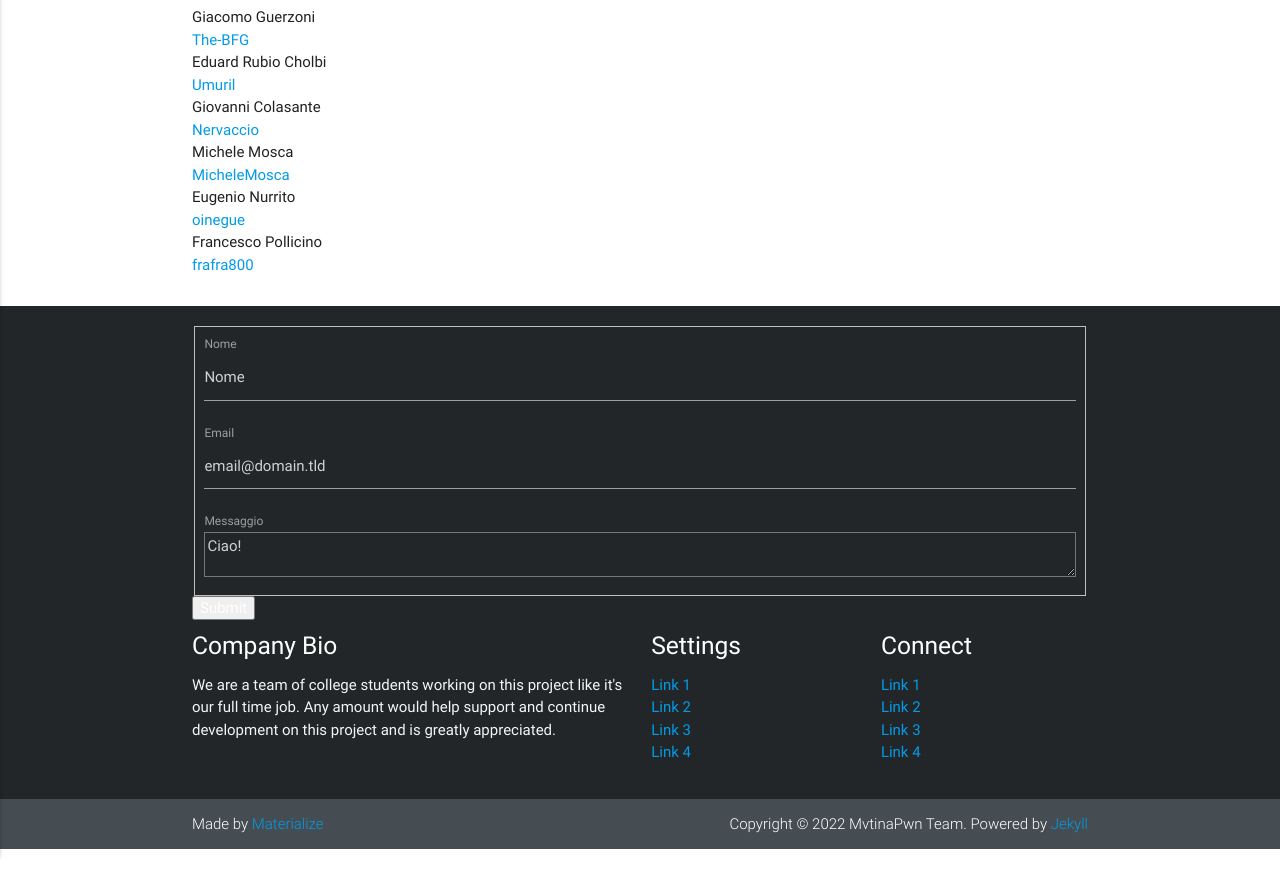
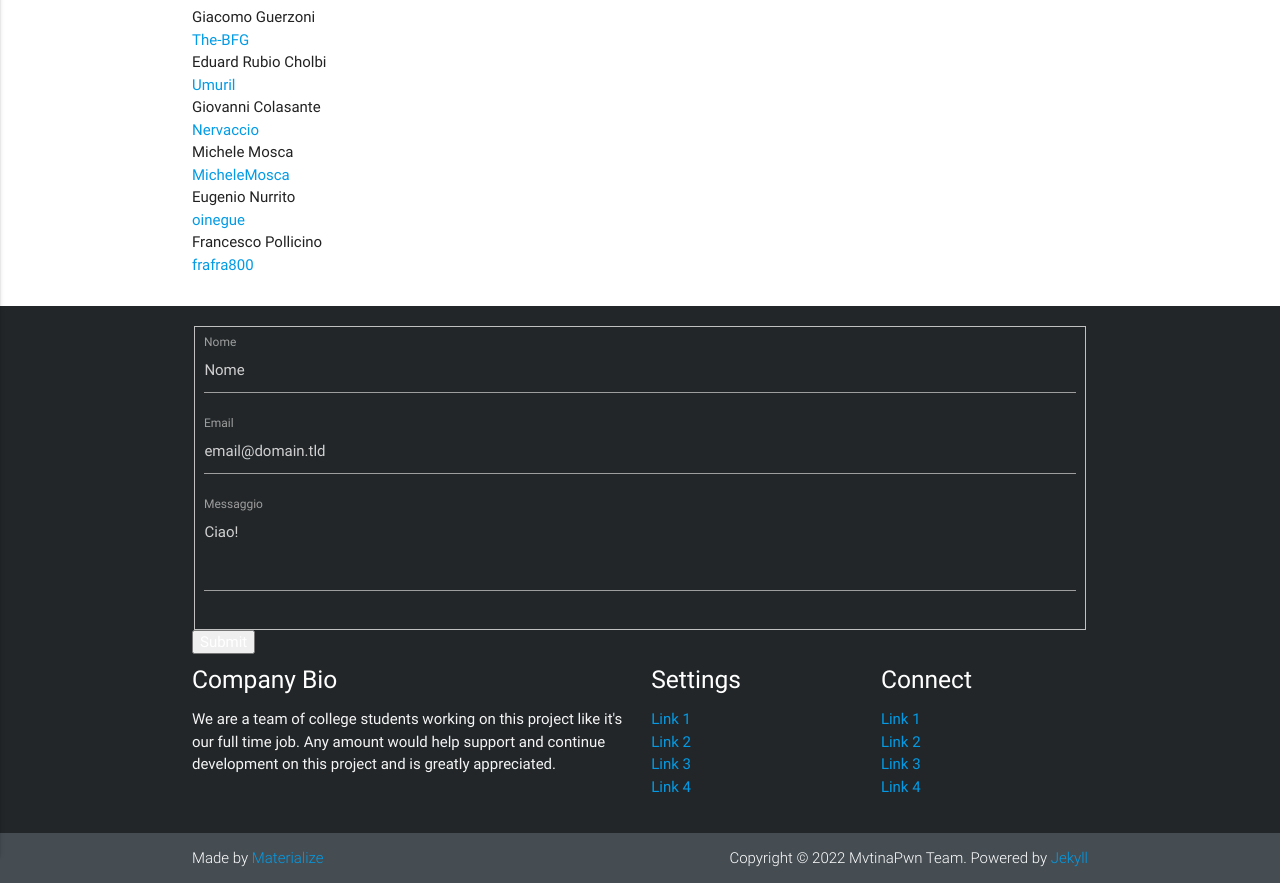
Before and after one commit to MvtinaPwn/mvtinapwn.github.io, a Jekyll site: the page built from member.md, in a window 1280 px wide. Shown: the part 104-987 px from the top of the page. Built offline with Jekyll 4.4.1, drawn with Linux system fonts in a browser that asks for light colours; nearby versions of some CDN libraries; before the commit the page ends 953 px from its top, so only the background shows below that.

Commit message:
Fix contact_form.html style with materialize rules

```diff
--- a/_includes/contact_form.html
+++ b/_includes/contact_form.html
@@ -1,13 +1,20 @@
-<form id="fs-frm" name="simple-contact-form" accept-charset="utf-8" action="https://formspree.io/f/mwkyveae" method="post">
+<form id="fs-frm" name="simple-contact-form" accept-charset="utf-8" action="https://formspree.io/f/mwkyveae"
+    method="post">
     <fieldset id="fs-frm-inputs">
+        <div class="input-field">
+        <input type="text" name="name" id="full-name" placeholder="Nome" required="">
         <label for="full-name">Nome</label>
-        <input type="text" name="name" id="full-name" placeholder="Nome" required="">
+        </div>
 
-        <label for="email-address">Email</label>
-        <input type="email" name="_replyto" id="email-address" placeholder="email@domain.tld" required="">
+        <div class="input-field">
+            <input type="email" name="_replyto" id="email-address" placeholder="email@domain.tld" required="">
+            <label for="email-address">Email</label>
+        </div>
 
-        <label for="message">Messaggio</label>
-        <textarea rows="5" name="message" id="message" placeholder="Ciao!" required=""></textarea>
+        <div class="input-field">
+            <textarea class="materialize-textarea" rows="5" name="message" id="message" placeholder="Ciao!" required=""></textarea>
+            <label for="message">Messaggio</label>
+        </div>
 
         <input type="hidden" name="_subject" id="email-subject" value="Contact Form Submission">
     </fieldset>
```
